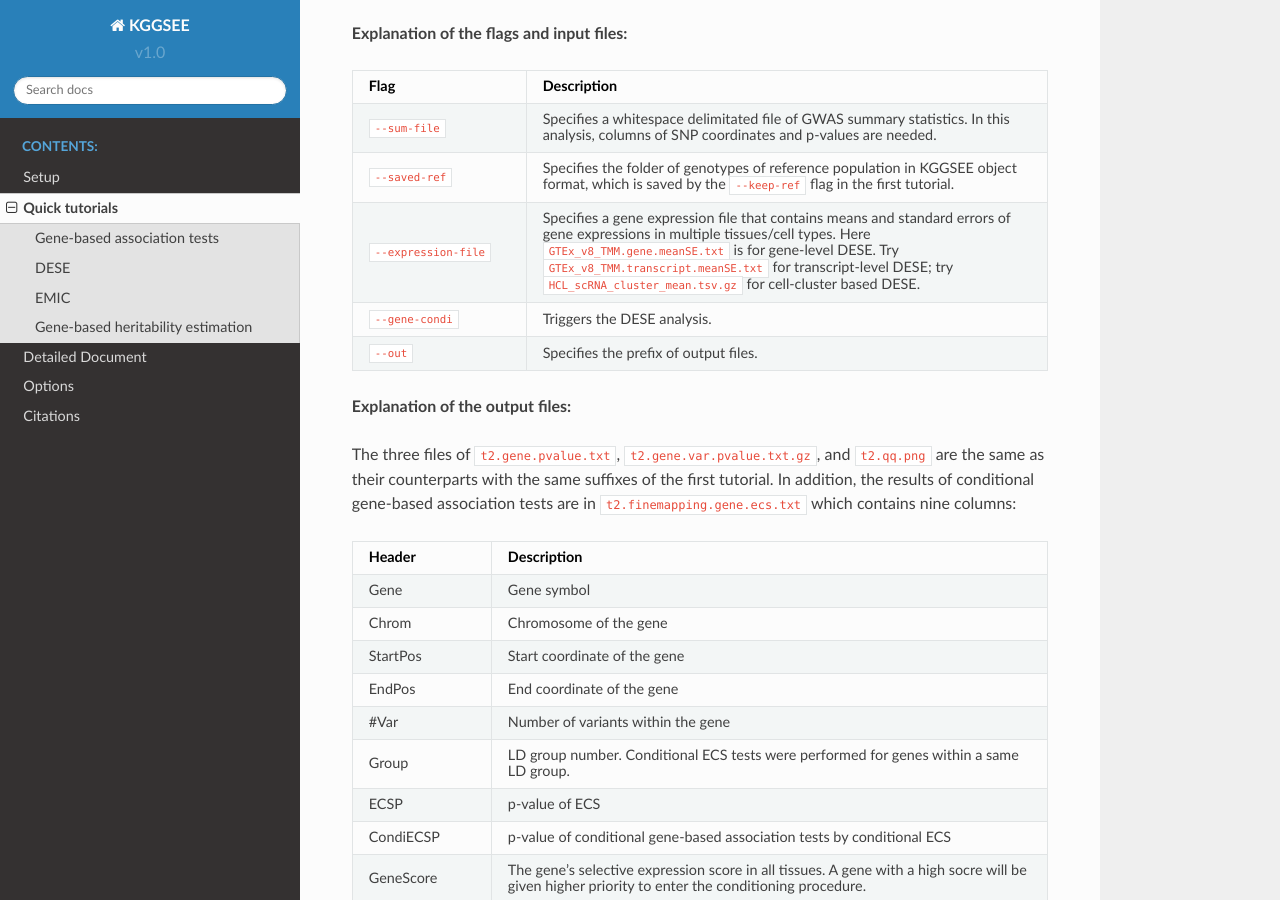
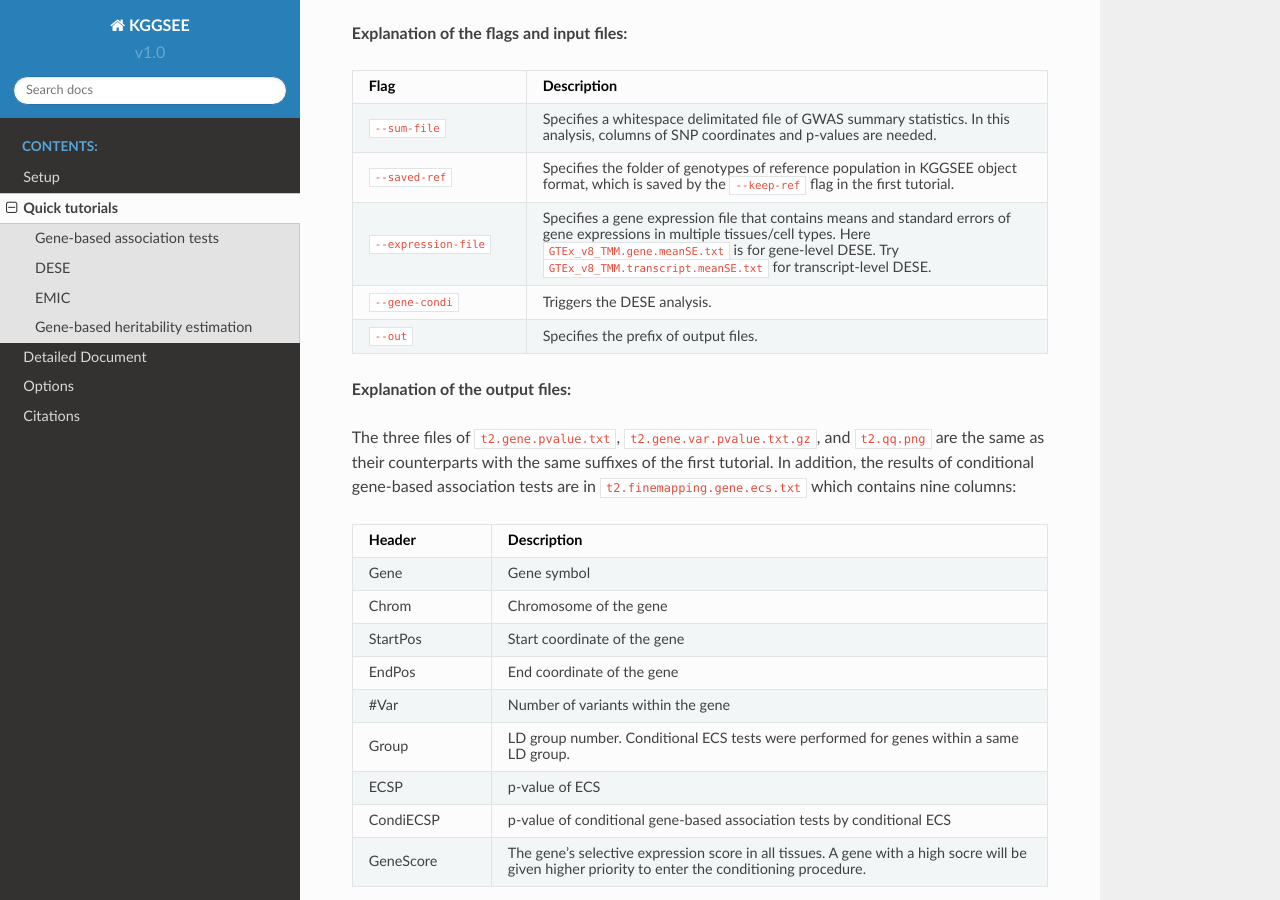
Before and after one commit to pmglab/KGGSEE, a Sphinx documentation site: the page built from doc/source/quick_tutorials.rst, in a window 1280 px wide and 900 px high, scrolled down 1882 px. Built offline with Sphinx 7.4.7 and the Read the Docs theme 2.0.0, drawn with Linux system fonts in a browser that asks for light colours.

Commit message:
Update quick_tutorials.rst

```diff
--- a/doc/source/quick_tutorials.rst
+++ b/doc/source/quick_tutorials.rst
@@ -109,7 +109,7 @@ DESE performs phenotype-tissue association tests and conditional gene-based asso
     * - ``--saved-ref``
       - Specifies the folder of genotypes of reference population in KGGSEE object format, which is saved by the ``--keep-ref`` flag in the first tutorial.
     * - ``--expression-file``
-      - Specifies a gene expression file that contains means and standard errors of gene expressions in multiple tissues/cell types. Here ``GTEx_v8_TMM.gene.meanSE.txt`` is for gene-level DESE. Try ``GTEx_v8_TMM.transcript.meanSE.txt`` for transcript-level DESE; try ``HCL_scRNA_cluster_mean.tsv.gz`` for cell-cluster based DESE.
+      - Specifies a gene expression file that contains means and standard errors of gene expressions in multiple tissues/cell types. Here ``GTEx_v8_TMM.gene.meanSE.txt`` is for gene-level DESE. Try ``GTEx_v8_TMM.transcript.meanSE.txt`` for transcript-level DESE.
     * - ``--gene-condi``
       - Triggers the DESE analysis.
     * - ``--out``
```
